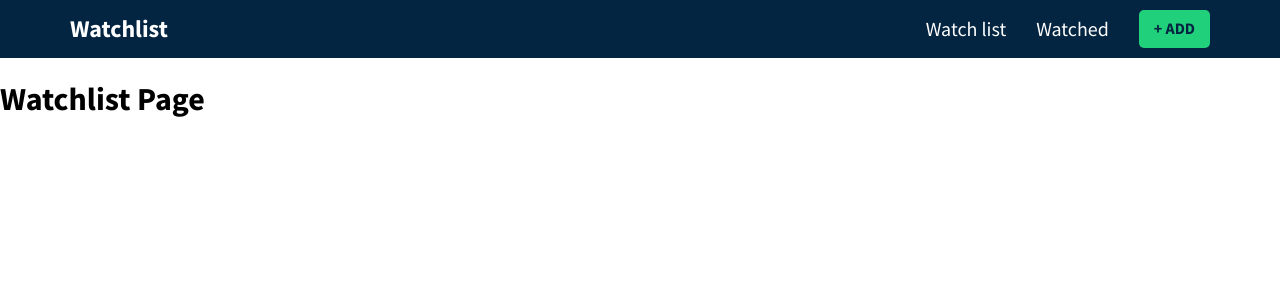
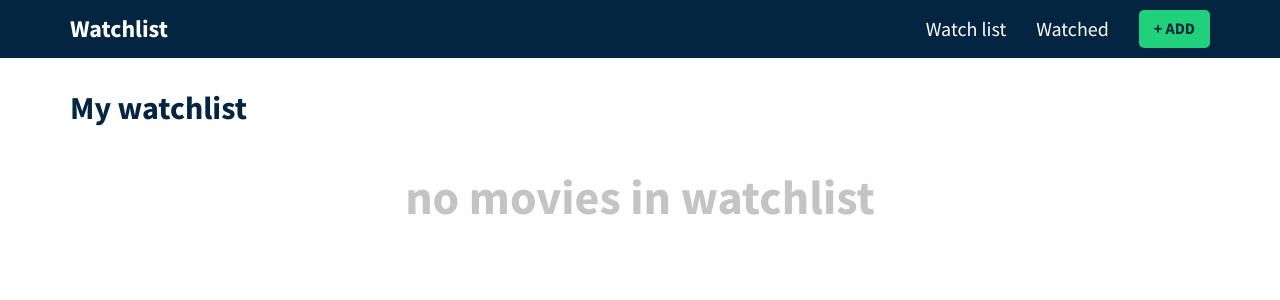
Before and after one commit to robertoandres24/movie-watchlist-react-context, a React (Create React App) app: page / in a window 1280 px wide. Shown: the top 300 px of the page. Built offline with nearby package versions, Linux system fonts and the light colour scheme.

Commit message:
watchlist: fetch movies from global context. and remove a movie form watchlist functionality

```diff
--- /dev/null
+++ b/src/components/MovieCard.js
@@ -0,0 +1,15 @@
+import React from 'react'
+import { MovieControls } from "./MovieControls";
+export const MovieCard = ({ movie, type }) => {
+  return (
+    <div className="movie-card">
+      <div className="overlay"></div>
+      {movie.poster_path ? (
+        <img src={`https://image.tmdb.org/t/p/w200${movie.poster_path}`} alt={`${movie.title} Poster`} />
+      ) : (
+          <div className="filler-poster"></div>
+        )}
+      <MovieControls movie={movie} type={type} />
+    </div>
+  )
+}
--- /dev/null
+++ b/src/components/MovieControls.js
@@ -0,0 +1,20 @@
+import React, { useContext } from 'react'
+import { GlobalContext } from "../context/GlobalState";
+
+export const MovieControls = ({ movie, type }) => {
+  const { removeMovieFromWatchlist } = useContext(GlobalContext)
+  return (
+    <div className="inner-card-controls">
+      {type === 'watchlist' && (
+        <>
+          <button className="ctrl-btn">
+            <i className="fa-fw far fa-eye"></i>
+          </button>
+          <button className="ctrl-btn" onClick={() => removeMovieFromWatchlist(movie.id)}>
+            <i className="fa-fw fa fa-times"></i>
+          </button>
+        </>
+      )}
+    </div>
+  )
+}
--- a/src/components/Watchlist.js
+++ b/src/components/Watchlist.js
@@ -1,9 +1,25 @@
-import React from 'react'
+import React, { useContext } from 'react'
+import { GlobalContext } from "../context/GlobalState";
+import { MovieCard } from './MovieCard';
+export const Watchlist = () => {
+  const { watchlist } = useContext(GlobalContext)
+  return (
+    <div className="movie-page">
+      <div className="container">
+        <div className="header">
+          <h1 className="heading">My watchlist</h1>
+        </div>
+        {watchlist.length > 0 ? (
+          <div className="movie-grid">
+            {watchlist.map(movie => (
+              <MovieCard movie={movie} type='watchlist' />
+            ))}
+          </div>
+        ) : (
+            <h2 className='no-movies'>no movies in watchlist</h2>
+          )}
 
-export const Watchlist = () => {
-  return (
-    <div>
-      <h1>Watchlist Page</h1>
+      </div>
     </div>
   )
 }
--- a/src/context/AppReducer.js
+++ b/src/context/AppReducer.js
@@ -4,6 +4,11 @@ const fn = (state, action) => {
       return {
         ...state,
         watchlist: [action.payload, ...state.watchlist]
+      }
+    case 'REMOVE_MOVIE_FROM_WATCHLIST':
+      return {
+        ...state,
+        watchlist: state.watchlist.filter(movie => movie.id !== action.payload)
       }
     default:
       return state
--- a/src/context/GlobalState.js
+++ b/src/context/GlobalState.js
@@ -22,10 +22,16 @@ export const GlobalProvider = props => {
   const addMovieToWatchlist = (movie) => {
     dispatch({ type: 'ADD_MOVIE_TO_WATCHLIST', payload: movie })
   }
+  const removeMovieFromWatchlist = (id) => {
+    dispatch({ type: 'REMOVE_MOVIE_FROM_WATCHLIST', payload: id })
+  }
 
 
   return (
-    <GlobalContext.Provider value={{ watchlist: state.watchlist, watched: state.watched, addMovieToWatchlist }}>
+    <GlobalContext.Provider value={{
+      watchlist: state.watchlist, watched: state.watched,
+      addMovieToWatchlist, removeMovieFromWatchlist
+    }}>
       {props.children}
     </GlobalContext.Provider>
   )
```
